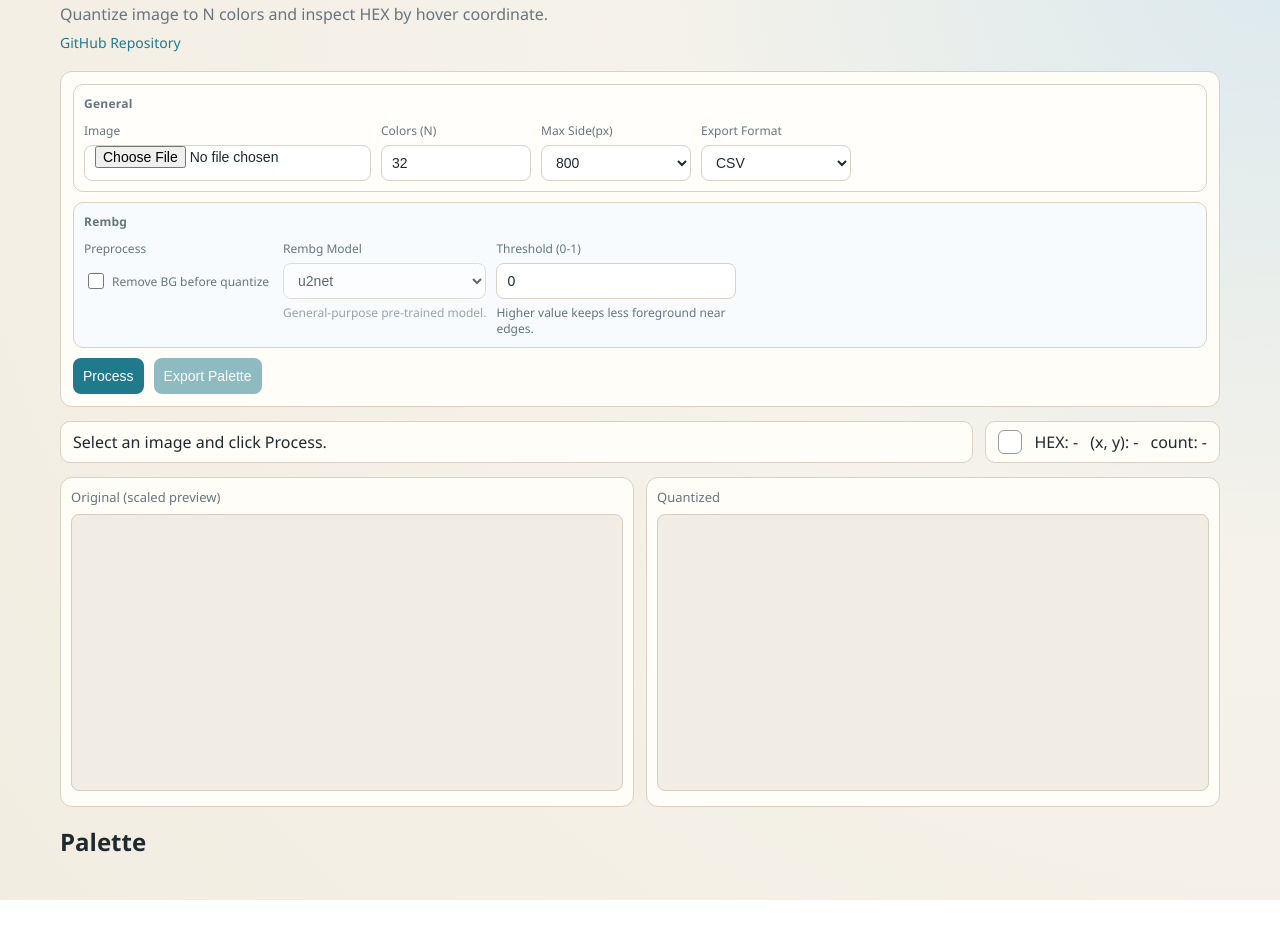
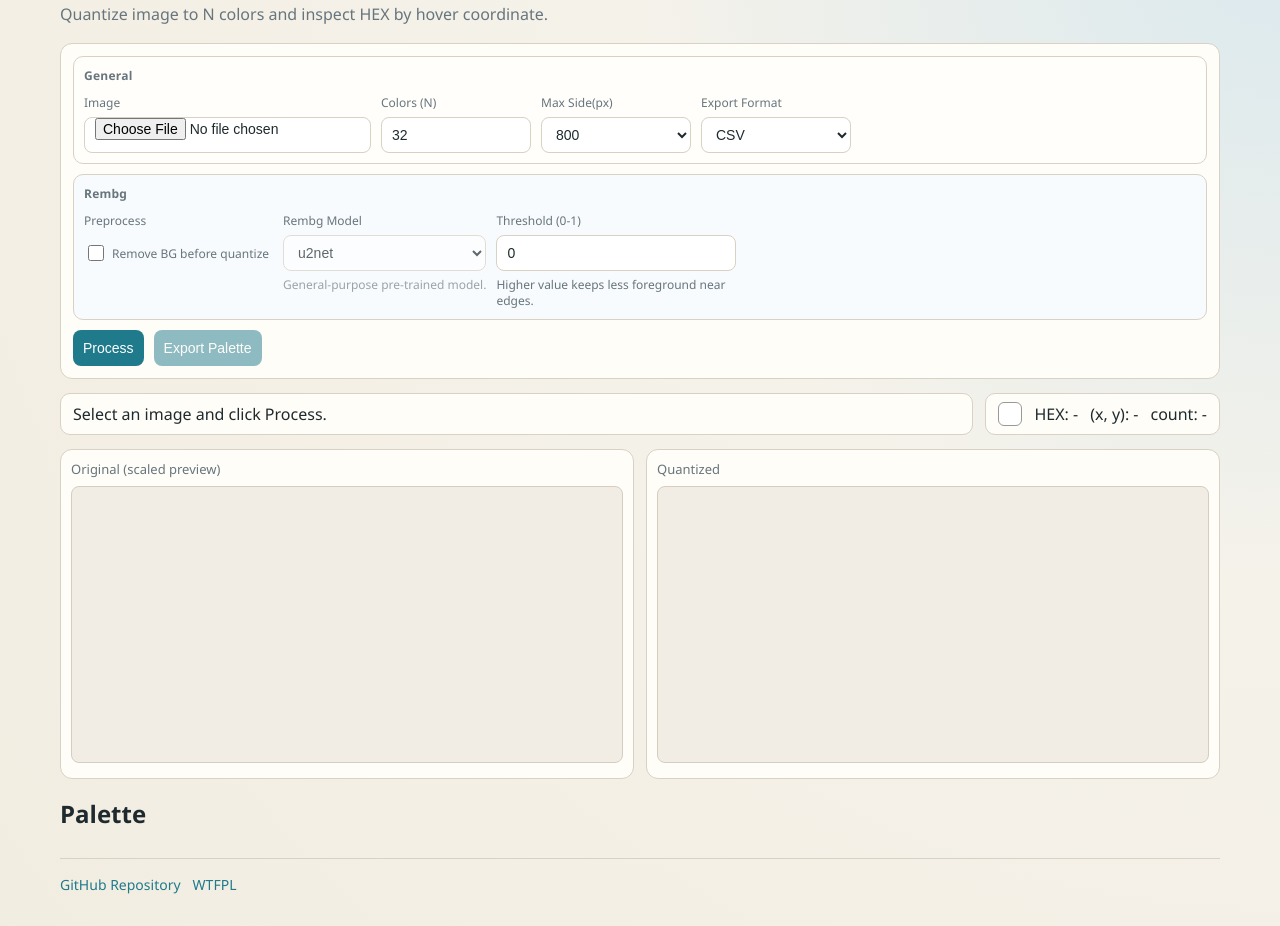
Before and after one commit to txfs19260817/image-color-inspector, a plain HTML site: page index.html in a window 1280 px wide. Shown: the part 66-992 px from the top of the page. Before the commit the page ends 966 px from the top, so only its background shows below. Drawn offline with Linux system fonts and the light colour scheme.

Commit message:
Add WTFPL license and footer license link

```diff
--- a/index.html
+++ b/index.html
@@ -11,12 +11,6 @@
     <header>
       <h1>Image Color Inspector</h1>
       <p>Quantize image to N colors and inspect HEX by hover coordinate.</p>
-      <a
-        class="repo-link"
-        href="https://github.com/txfs19260817/image-color-inspector"
-        target="_blank"
-        rel="noopener noreferrer"
-      >GitHub Repository</a>
     </header>
 
     <section class="controls">
@@ -109,6 +103,23 @@
       <h2>Palette</h2>
       <div id="paletteList" class="palette-list"></div>
     </section>
+
+    <footer class="app-footer">
+      <div class="footer-links">
+        <a
+          class="repo-link"
+          href="https://github.com/txfs19260817/image-color-inspector"
+          target="_blank"
+          rel="noopener noreferrer"
+        >GitHub Repository</a>
+        <a
+          class="repo-link"
+          href="https://www.wtfpl.net/"
+          target="_blank"
+          rel="noopener noreferrer"
+        >WTFPL</a>
+      </div>
+    </footer>
   </main>
 
   <script src="https://cdn.jsdelivr.net/npm/onnxruntime-web/dist/ort.min.js" crossorigin="anonymous"></script>
--- a/styles.css
+++ b/styles.css
@@ -227,6 +227,19 @@ h2 {
   margin: 18px 0 10px;
 }
 
+.app-footer {
+  margin-top: 18px;
+  padding-top: 8px;
+  border-top: 1px solid var(--line);
+}
+
+.footer-links {
+  display: flex;
+  flex-wrap: wrap;
+  gap: 12px;
+  align-items: center;
+}
+
 .palette-list {
   display: grid;
   grid-template-columns: repeat(auto-fill, minmax(200px, 1fr));
```
Also changed, not shown: 2 other files.
